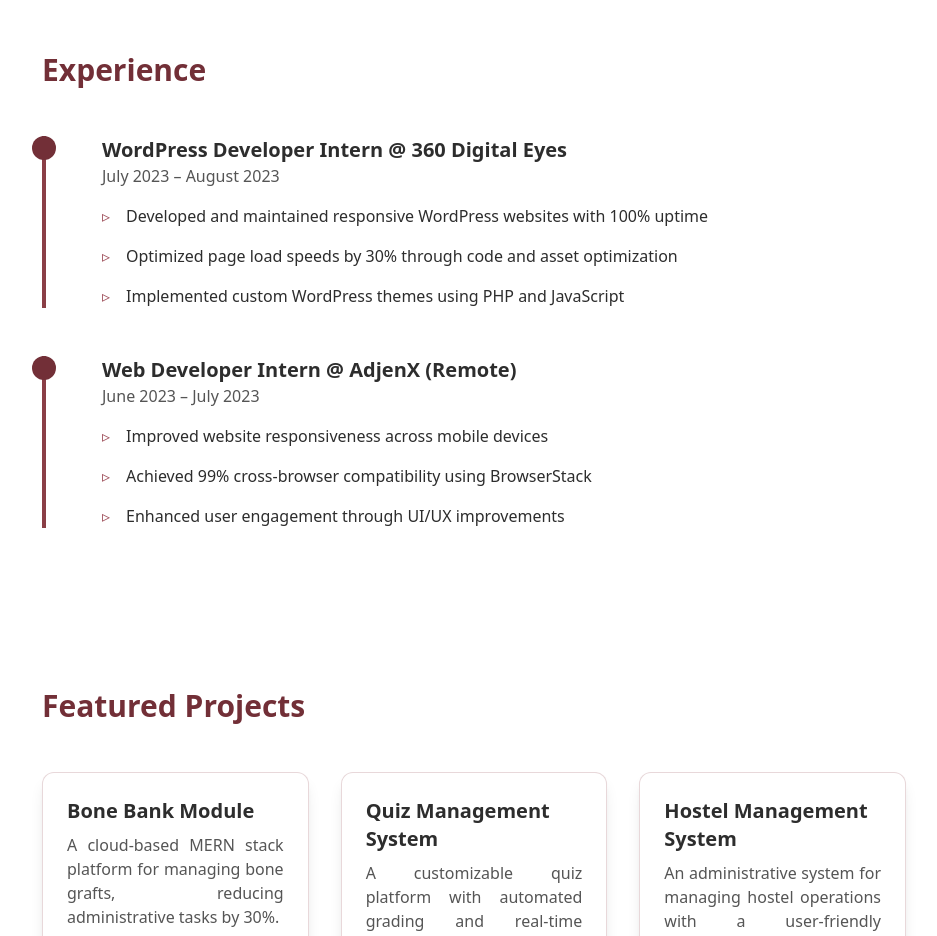
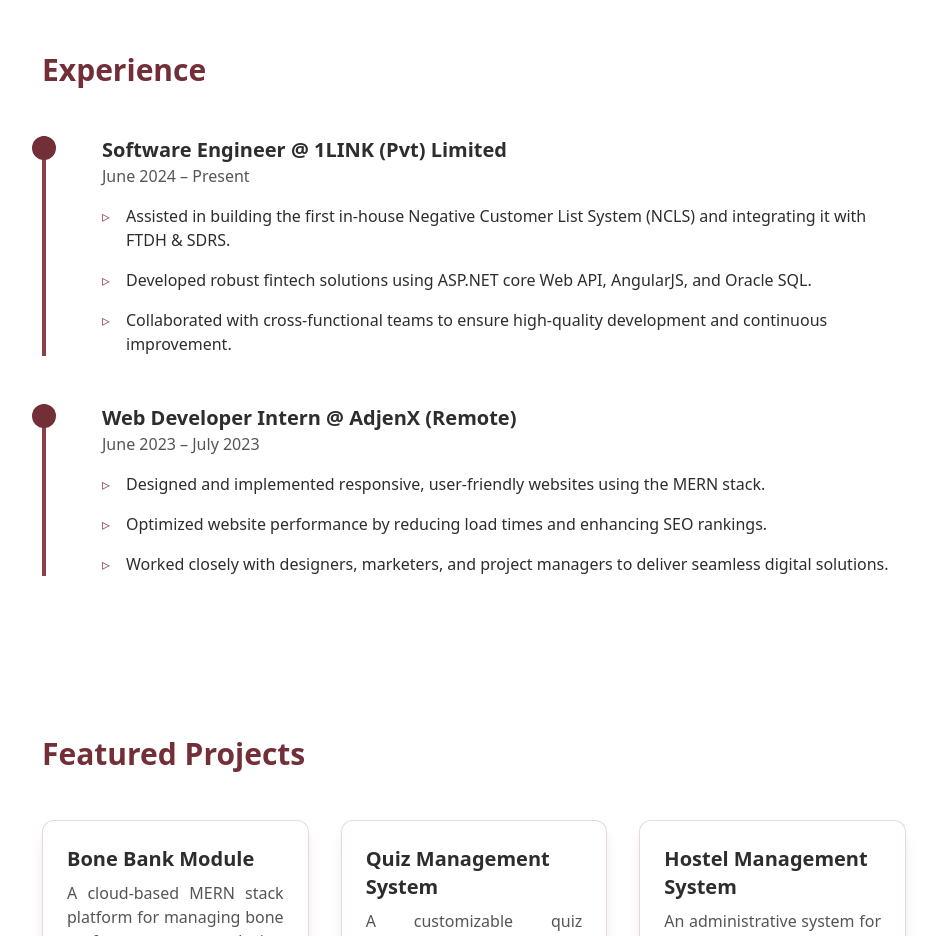
Before and after one commit to Kundan-404/my-portfolio, a Next.js app: page /home in a window 1280 px wide. Shown: the part 1540-2476 px from the top of the page, without its empty margins (166-1103 px from the left). Built offline with nearby package versions, Linux system fonts and the light colour scheme.

Commit message:
Update experience.js

```diff
--- a/src/data/experience.js
+++ b/src/data/experience.js
@@ -1,12 +1,12 @@
 export const experiences = [
   {
-      company: "360 Digital Eyes",
-      role: "WordPress Developer Intern",
-      duration: "July 2023 – August 2023",
+    company: "1LINK (Pvt) Limited",
+    role: "Software Engineer",
+    duration: "June 2024 – Present",
     points: [
-        "Developed and maintained responsive WordPress websites with 100% uptime",
-        "Optimized page load speeds by 30% through code and asset optimization",
-        "Implemented custom WordPress themes using PHP and JavaScript"
+      "Assisted in building the first in-house Negative Customer List System (NCLS) and integrating it with FTDH & SDRS.",
+      "Developed robust fintech solutions using ASP.NET core Web API, AngularJS, and Oracle SQL.",
+      "Collaborated with cross-functional teams to ensure high-quality development and continuous improvement."
     ]
   },
   {
@@ -14,9 +14,9 @@ export const experiences = [
     role: "Web Developer Intern",
     duration: "June 2023 – July 2023",
     points: [
-        "Improved website responsiveness across mobile devices",
-        "Achieved 99% cross-browser compatibility using BrowserStack",
-        "Enhanced user engagement through UI/UX improvements"
+      "Designed and implemented responsive, user-friendly websites using the MERN stack.",
+      "Optimized website performance by reducing load times and enhancing SEO rankings.",
+      "Worked closely with designers, marketers, and project managers to deliver seamless digital solutions."
     ]
   }
 ];
```
Lines whose indentation alone changed are shown as unchanged.
